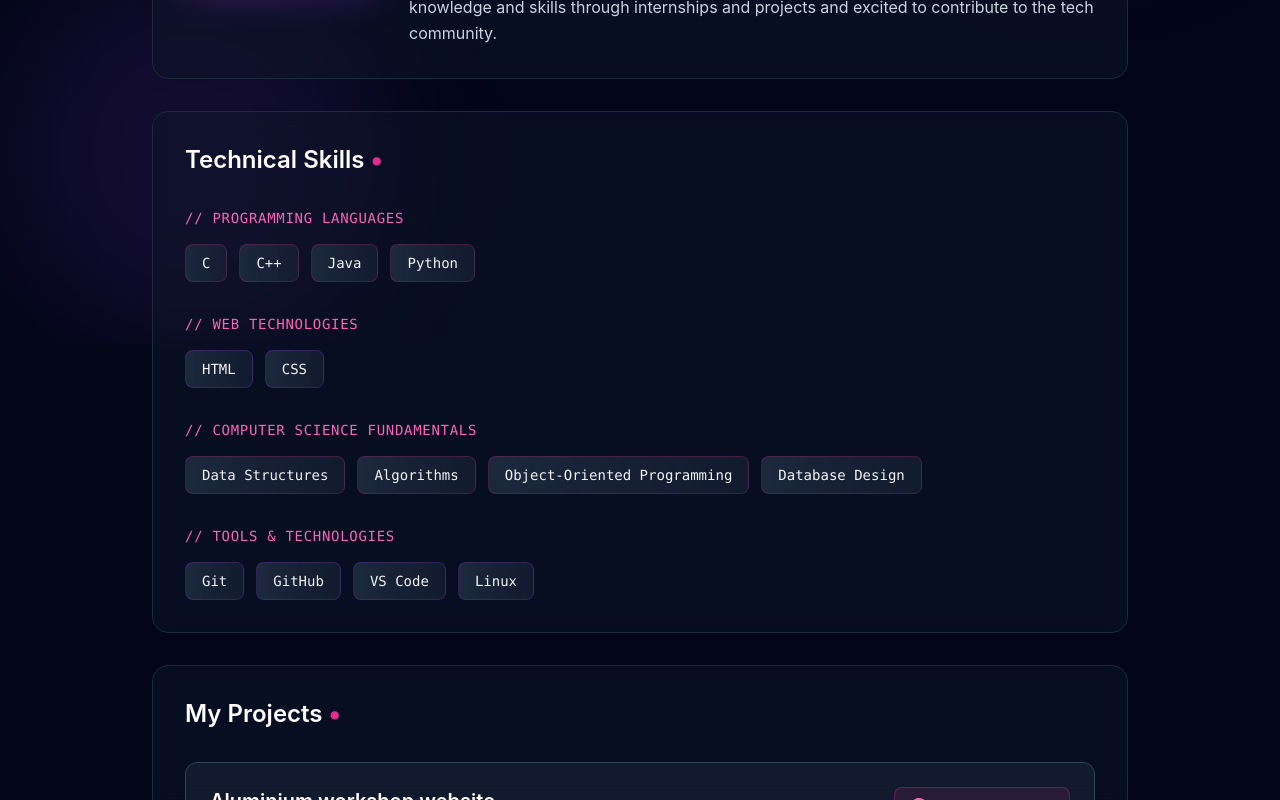
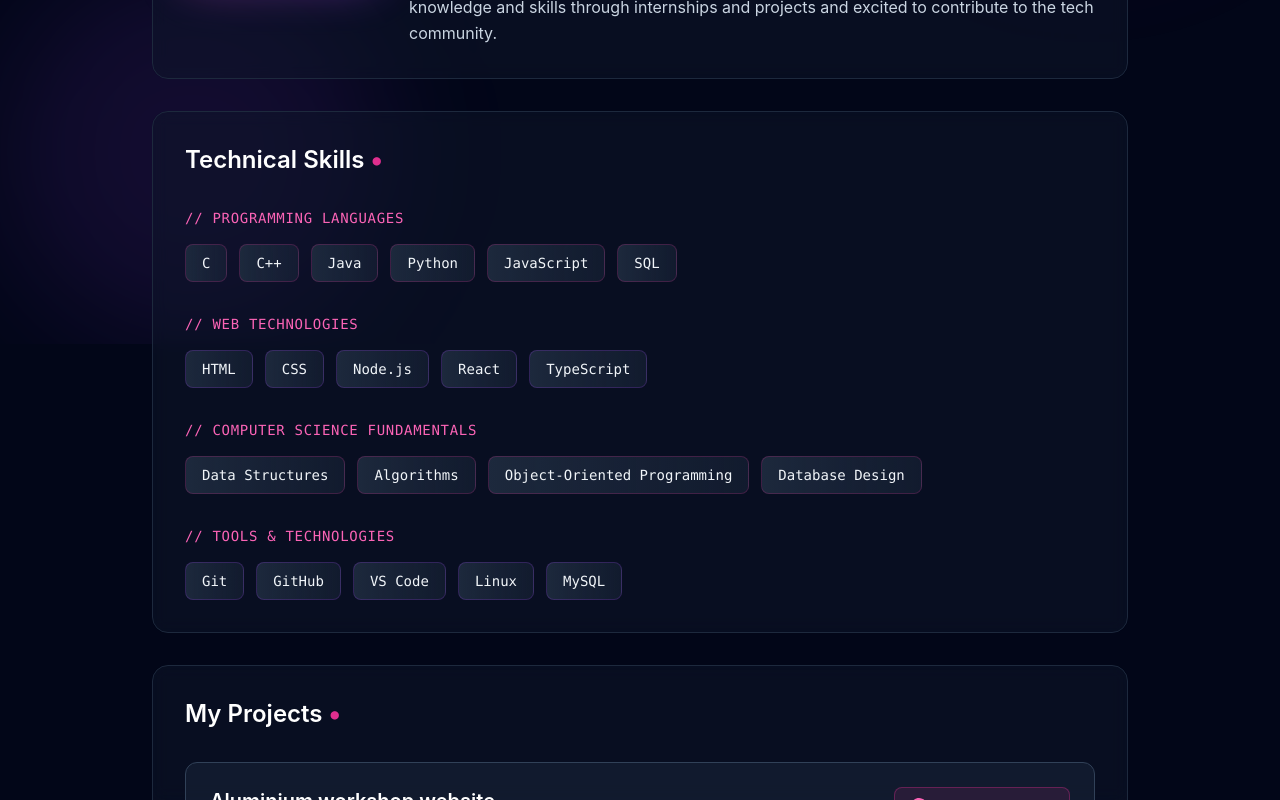
Before and after one commit to MarinaXintara/MarinaXintara.github.io, a React (Vite) app: page / in a window 1280 px wide. Shown: the part 456-1256 px from the top of the page. Built offline with nearby package versions, Linux system fonts and the light colour scheme.

Commit message:
add technologies

```diff
--- a/src/app/App.tsx
+++ b/src/app/App.tsx
@@ -70,6 +70,8 @@ export default function App() {
               <span className="px-4 py-2 bg-gradient-to-r from-slate-800 to-slate-800/50 text-slate-100 rounded-lg border border-pink-500/20 hover:border-pink-500/50 transition-all hover:scale-105 font-mono text-sm">C++</span>
               <span className="px-4 py-2 bg-gradient-to-r from-slate-800 to-slate-800/50 text-slate-100 rounded-lg border border-pink-500/20 hover:border-pink-500/50 transition-all hover:scale-105 font-mono text-sm">Java</span>
               <span className="px-4 py-2 bg-gradient-to-r from-slate-800 to-slate-800/50 text-slate-100 rounded-lg border border-pink-500/20 hover:border-pink-500/50 transition-all hover:scale-105 font-mono text-sm">Python</span>
+              <span className="px-4 py-2 bg-gradient-to-r from-slate-800 to-slate-800/50 text-slate-100 rounded-lg border border-pink-500/20 hover:border-pink-500/50 transition-all hover:scale-105 font-mono text-sm">JavaScript</span>
+              <span className="px-4 py-2 bg-gradient-to-r from-slate-800 to-slate-800/50 text-slate-100 rounded-lg border border-pink-500/20 hover:border-pink-500/50 transition-all hover:scale-105 font-mono text-sm">SQL</span>
             </div>
           </div>
 
@@ -79,6 +81,9 @@ export default function App() {
             <div className="flex flex-wrap gap-3">
               <span className="px-4 py-2 bg-gradient-to-r from-slate-800 to-slate-800/50 text-slate-100 rounded-lg border border-purple-500/20 hover:border-purple-500/50 transition-all hover:scale-105 font-mono text-sm">HTML</span>
               <span className="px-4 py-2 bg-gradient-to-r from-slate-800 to-slate-800/50 text-slate-100 rounded-lg border border-purple-500/20 hover:border-purple-500/50 transition-all hover:scale-105 font-mono text-sm">CSS</span>
+              <span className="px-4 py-2 bg-gradient-to-r from-slate-800 to-slate-800/50 text-slate-100 rounded-lg border border-purple-500/20 hover:border-purple-500/50 transition-all hover:scale-105 font-mono text-sm">Node.js</span>
+              <span className="px-4 py-2 bg-gradient-to-r from-slate-800 to-slate-800/50 text-slate-100 rounded-lg border border-purple-500/20 hover:border-purple-500/50 transition-all hover:scale-105 font-mono text-sm">React</span>
+              <span className="px-4 py-2 bg-gradient-to-r from-slate-800 to-slate-800/50 text-slate-100 rounded-lg border border-purple-500/20 hover:border-purple-500/50 transition-all hover:scale-105 font-mono text-sm">TypeScript</span>
             </div>
           </div>
 
@@ -101,6 +106,7 @@ export default function App() {
               <span className="px-4 py-2 bg-gradient-to-r from-slate-800 to-slate-800/50 text-slate-100 rounded-lg border border-purple-500/20 hover:border-purple-500/50 transition-all hover:scale-105 font-mono text-sm">GitHub</span>
               <span className="px-4 py-2 bg-gradient-to-r from-slate-800 to-slate-800/50 text-slate-100 rounded-lg border border-purple-500/20 hover:border-purple-500/50 transition-all hover:scale-105 font-mono text-sm">VS Code</span>
               <span className="px-4 py-2 bg-gradient-to-r from-slate-800 to-slate-800/50 text-slate-100 rounded-lg border border-purple-500/20 hover:border-purple-500/50 transition-all hover:scale-105 font-mono text-sm">Linux</span>
+              <span className="px-4 py-2 bg-gradient-to-r from-slate-800 to-slate-800/50 text-slate-100 rounded-lg border border-purple-500/20 hover:border-purple-500/50 transition-all hover:scale-105 font-mono text-sm">MySQL</span>
             </div>
           </div>
         </section>
```
